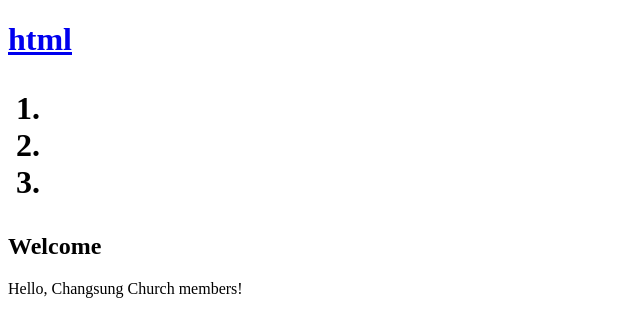
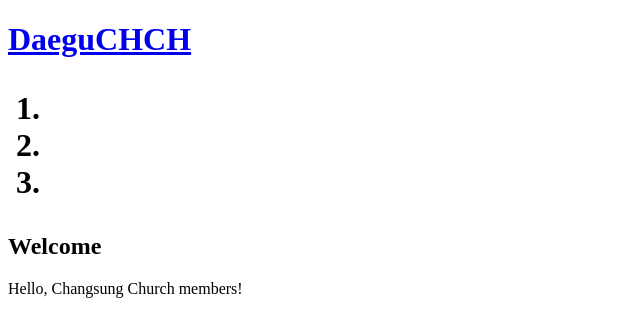
Before and after one commit to dawn1718/ChangsungCh, a plain HTML site: page home.html in a window 1280 px wide. Shown: the whole page, without its empty margins (0-640 px from the left). Drawn offline with Linux system fonts and the light colour scheme.

Commit message:
second ver

```diff
--- a/home.html
+++ b/home.html
@@ -5,7 +5,7 @@
     <meta charset="utf-8">
 </head>
 <body>
-    <h1><a href="home.html">html</a><h1>
+    <h1><a href="home.html">DaeguCHCH</a><h1>
     <ol>
         <li><a href="1.html"></a></li>
         <li><a href="2.html"></a></li>
```
